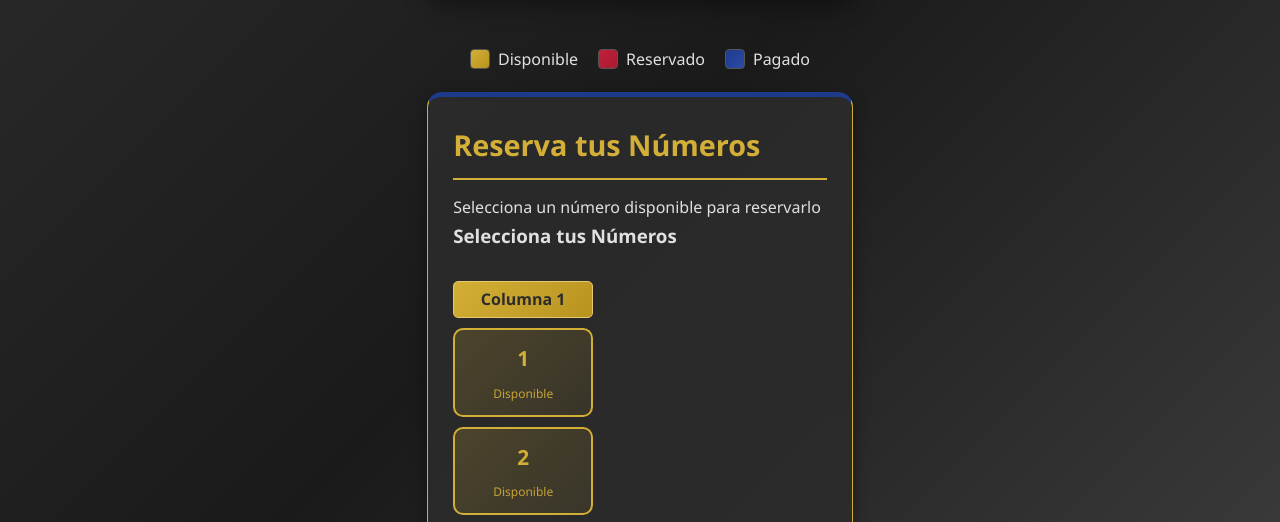
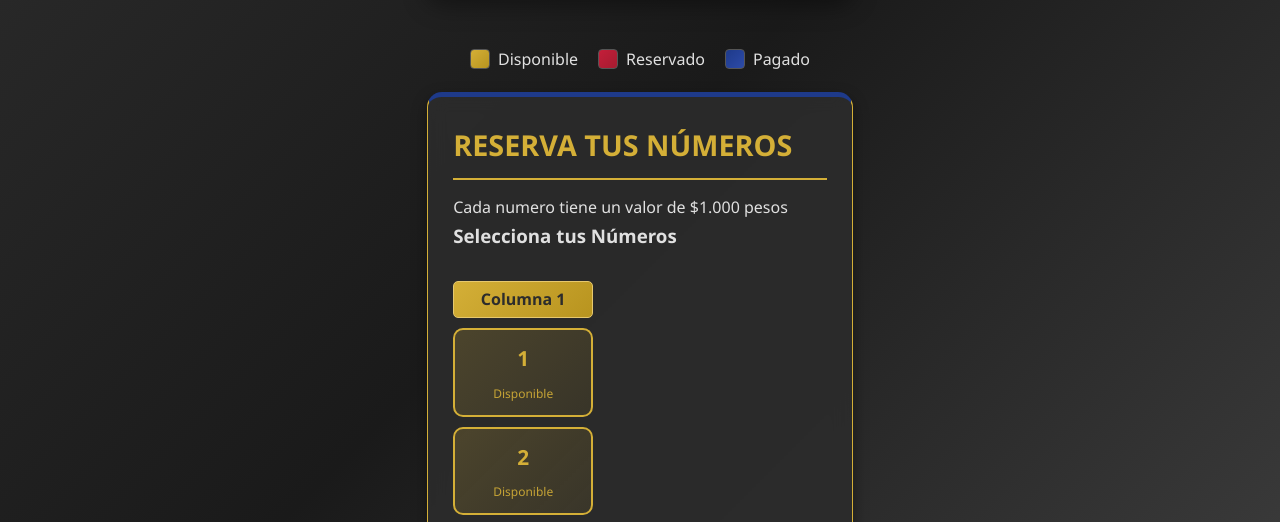
Before and after one commit to bingoescobar/bingo_escobar_lineal, a plain HTML site: page index.html in a window 1280 px wide. Shown: the part 237-759 px from the top of the page. Drawn offline with Linux system fonts and the light colour scheme; no server answers.

Commit message:
Actualizar index.html

```diff
--- a/index.html
+++ b/index.html
@@ -721,17 +721,17 @@
                 </div>
 
                 <div class="admin-actions">
-                    <button id="reset-reservations" class="btn-warning">Reiniciar Todas las Reservas</button>
+                    <button id="reset-reservations" class="btn-warning">Reiniciar Juego</button>
                     <button id="admin-logout-btn" class="logout-btn">Cerrar Sesión</button>
                 </div>
             </div>
 
             <!-- Sección de Usuario -->
             <div class="card user-section">
-                <h2>Reserva tus Números</h2>
+                <h2>RESERVA TUS NÚMEROS</h2>
 
                 <div id="user-selection-info">
-                    <p>Selecciona un número disponible para reservarlo</p>
+                    <p>Cada numero tiene un valor de $1.000 pesos</p>
                 </div>
 
                 <h3>Selecciona tus Números</h3>
```
